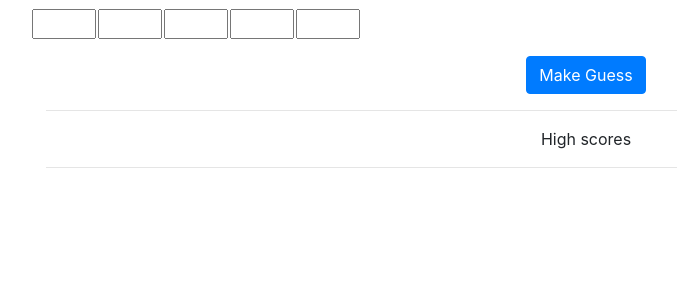
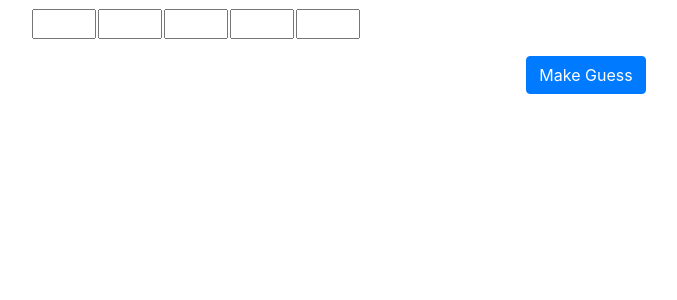
Before and after one commit to a-watkin/flask-hangman, a Flask app: page /hangman/ in a window 1280 px wide. Shown: the part 137-437 px from the top of the page, without its empty margins (54-731 px from the left). Run offline with Flask 2, Linux system fonts and the light colour scheme; some libraries are stand-ins or nearby versions.

Commit message:
troublshooting possible db problem

```diff
--- a/hangman/hangman_routes.py
+++ b/hangman/hangman_routes.py
@@ -12,22 +12,24 @@
     """
     Loads the page and gets the high scores.
     """
-    high_scores = HighScores.query.order_by(
-        HighScores.score.desc()).limit(10).all()
+    return render_template('hangman/index.html')
 
-    if request.method == 'POST':
-        username = request.form.get('username' or 'player-one')
-        score = request.form.get('score')
-        if score is None:
-            score = 0
+    # high_scores = HighScores.query.order_by(
+    #     HighScores.score.desc()).limit(10).all()
 
-        player = HighScores(username=username, score=score)
-        db.session.add(player)
-        db.session.commit()
+    # if request.method == 'POST':
+    #     username = request.form.get('username' or 'player-one')
+    #     score = request.form.get('score')
+    #     if score is None:
+    #         score = 0
 
-        return render_template('hangman/index.html', scores=high_scores)
+    #     player = HighScores(username=username, score=score)
+    #     db.session.add(player)
+    #     db.session.commit()
 
-    return render_template('hangman/index.html', scores=high_scores)
+    #     return render_template('hangman/index.html', scores=high_scores)
+
+    # return render_template('hangman/index.html', scores=high_scores)
 
 
 @hangman_blueprint.route('/guess-word', methods=['GET'])
--- a/templates/hangman/index.html
+++ b/templates/hangman/index.html
@@ -27,20 +27,5 @@
   </div>
 </div>
 
-<div class="row">
-  <div class="col">
-    <div class="col text-center">
-      <hr />
-      High scores
-      <hr />
-      {% for score in scores %}
-      <p>{{ score.username }}</p>
-      <p>{{ score.score }}</p>
-      <hr />
-      {% endfor %}
-    </div>
-  </div>
-</div>
-
 <!-- end page content -->
 {% endblock %}
```
